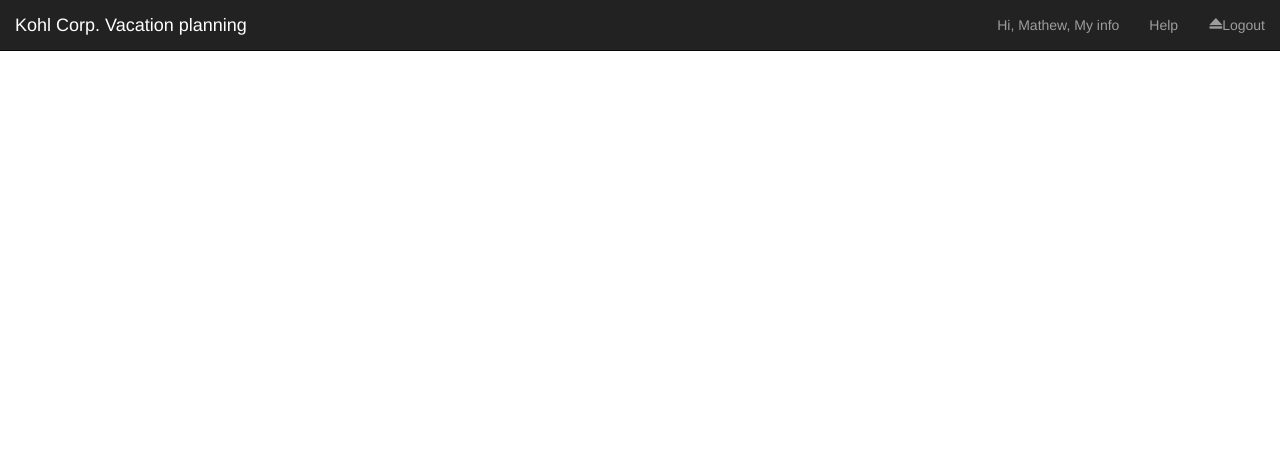
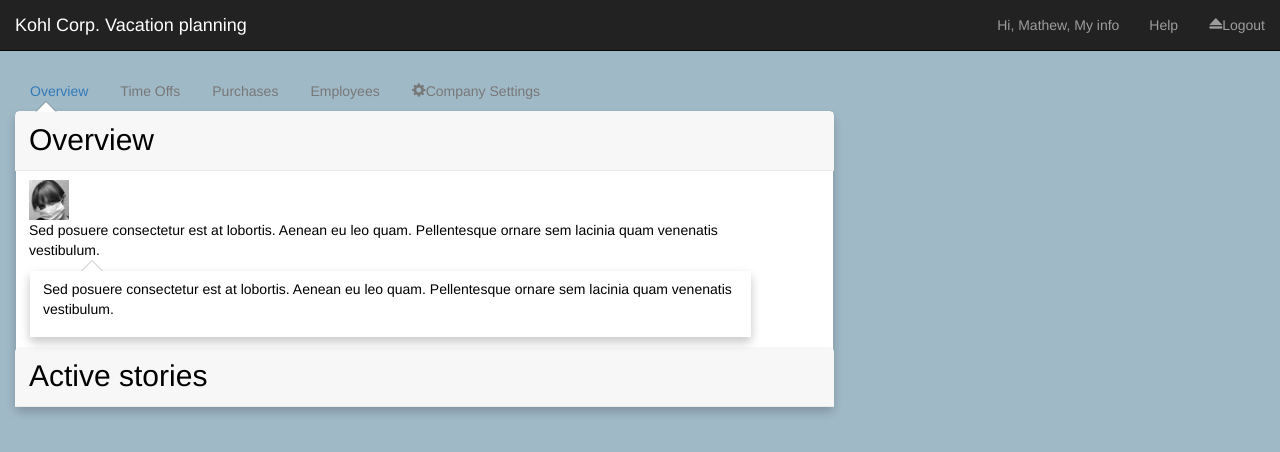
Before and after one commit to reshetnyakvkt/jQuery, a plain HTML site: page Task3/static/index.html in a window 1280 px wide. Drawn offline with nearby package versions, Linux system fonts and the light colour scheme.

Commit message:
add photo accounts

```diff
--- a/Task3/static/index.html
+++ b/Task3/static/index.html
@@ -4,24 +4,35 @@
     <meta charset="UTF-8">
     <link rel="stylesheet" href="http://maxcdn.bootstrapcdn.com/bootstrap/3.3.6/css/bootstrap.min.css">
     <!--<link rel="stylesheet" href="https://maxcdn.bootstrapcdn.com/bootstrap/3.3.6/css/bootstrap-theme.min.css">-->
-<!--    <script src="https://ajax.googleapis.com/ajax/libs/jquery/1.12.0/jquery.min.js"></script>-->
+    <!--    <script src="https://ajax.googleapis.com/ajax/libs/jquery/1.12.0/jquery.min.js"></script>-->
     <script src="https://ajax.googleapis.com/ajax/libs/jquery/2.1.3/jquery.min.js"></script>
     <script src="http://maxcdn.bootstrapcdn.com/bootstrap/3.3.6/js/bootstrap.min.js"></script>
     <style>
-/*        body {
-            background-color: #95aebc;
+        body {
+            background-color: #a0b9c7;
             color: white;
-        }*/
+        }
 
-        .popover-page1 .popover {
+        .overview-popover .popover {
             position: relative;
-            display: block;
-            margin: 20px;
+            display: table-row; /*inline-table;*/
+            /*float: left;*/
+            /*margin: 20px;*/
+            color: black;
+        }
+        .overview-popover .popover .arrow{
+            margin-left: -390px;
+        }
+        .items .popover .arrow{
+            margin-left: -310px;
+        }
+        .popover-title{
+            font-size: 30px;
         }
     </style>
     <script>
-        $("[data-toggle=popover]").popover();
-        $('.static-popover').show().css('position','relative');
+/*        $("[data-toggle=popover]").popover();*/
+/*        $('.static-popover').show().css('position','relative');*/
     </script>
 </head>
 <body>
@@ -48,11 +59,10 @@
     </div>
 </nav>
 
-<!--
 <div class="container-fluid">
     <div class="row">
         <div class="col-md-10">
-            <ul class="nav nav-tabs">
+            <ul class="nav nav-pills">
                 <li role="presentation"><a href="#">Overview</a></li>
                 <li role="presentation" class="disabled"><a href="#">Time Offs</a></li>
                 <li role="presentation" class="disabled"><a href="#">Purchases</a></li>
@@ -61,15 +71,39 @@
             </ul>
         </div>
     </div>
-</div>
--->
+    <div class="row">
+        <div class="col-md-10 overview-popover">
+            <div class="popover bottom">
+                <div class="arrow"></div>
+                <p class="popover-title">Overview</p>
 
+                <div class="popover-content">
+                    <div class="form-inline">
+                        <div class="form-group">
+                            <img src="../img/acc1.png" class="img-responsive" alt>
 
-<div class="popover bottom static-popover" id="popover-page1">
-    <div class="arrow"></div>
-    <h3 class="popover-title">Popover left</h3>
-    <div class="popover-content">
-        <p>Sed posuere consectetur est at lobortis. Aenean eu leo quam. Pellentesque ornare sem lacinia quam venenatis vestibulum.</p>
+                        </div>
+                    </div>
+
+                    <div class="row items">
+                        <div class="col-md-11">
+                            <p>Sed posuere consectetur est at lobortis. Aenean eu leo quam. Pellentesque
+                                ornare sem lacinia quam venenatis vestibulum.</p>
+                            <div class="popover bottom">
+                                <div class="arrow"></div>
+                                <div class="popover-content">
+                                    <p>Sed posuere consectetur est at lobortis. Aenean eu leo quam. Pellentesque
+                                        ornare sem lacinia quam venenatis vestibulum.
+                                    </p>
+                                </div>
+                            </div>
+                        </div>
+                    </div>
+                </div>
+
+                <p class="popover-title">Active stories</p>
+            </div>
+        </div>
     </div>
 </div>
 
```
Also changed, not shown: Task3/img/1.png (added), Task3/img/2.png (added), Task3/img/acc1.png (added), Task3/img/acc2.png (added), Task3/img/acc3.png (added), Task3/img/acc4.png (added), Task3/img/acc5.png (added).
